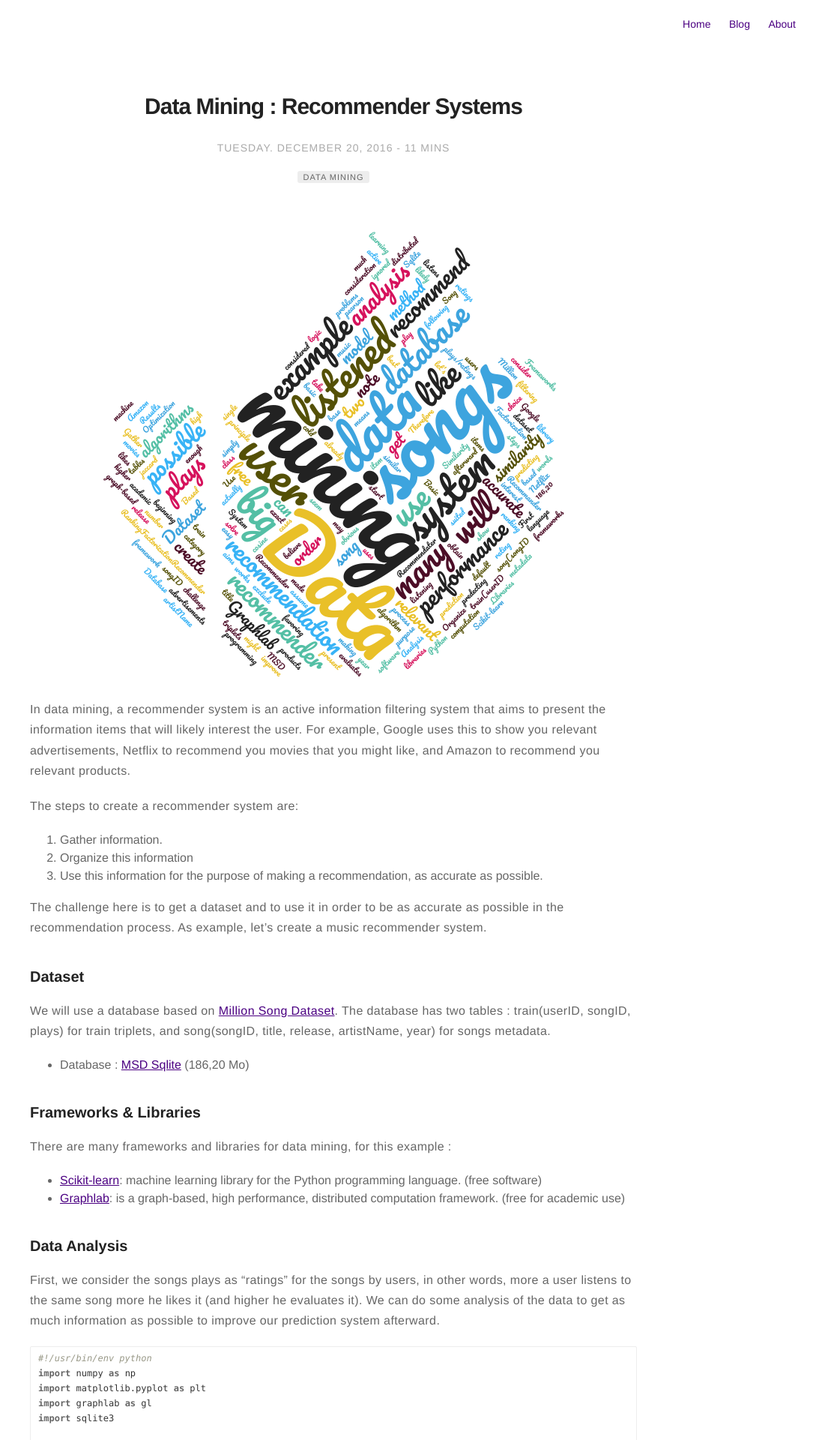
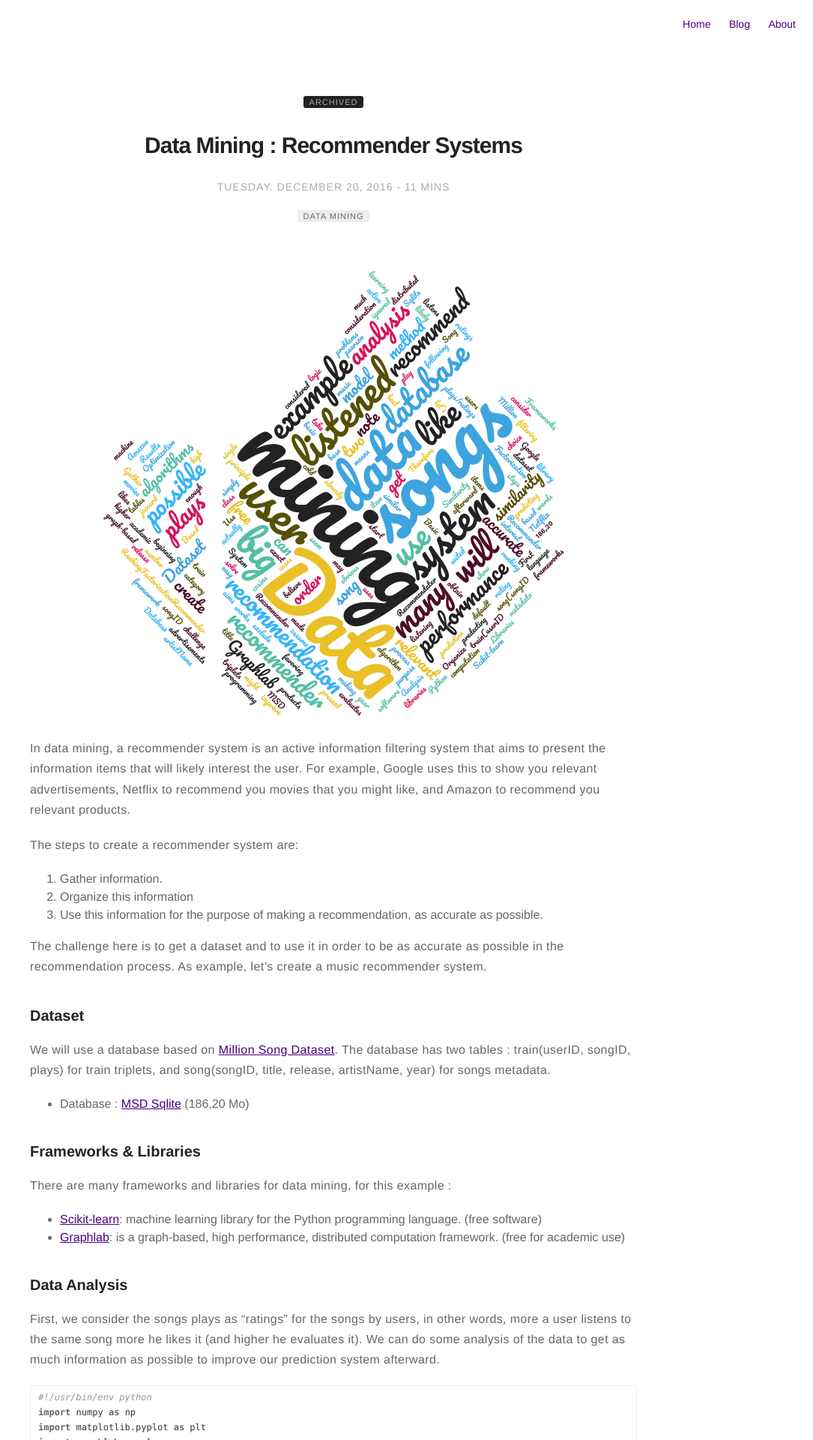
Before and after one commit to aallam/aallam.github.io, a Jekyll site: the page built from _posts/2016-12-20-data-mining-recommender-systems.md, in a window 1280 px wide. Shown: the top 1920 px of the page at 75% size, without its empty margins (195-1280 px from the left). Built offline with Jekyll 4.4.1, drawn with Linux system fonts in a browser that asks for light colours.

Commit message:
Add archived tag

```diff
--- a/_layouts/post.html
+++ b/_layouts/post.html
@@ -4,6 +4,10 @@ layout: page
 
 {% if page.image and page.headerImage %}
     <img class="title-image" src="{{ page.image }}" alt="{{ page.title }}">
+{% endif %}
+
+{% if page.archived %}
+    <div class="archived"><span class="item">archived</span></div>
 {% endif %}
 
 <h1 class="title">{{ page.title }}</h1>
--- a/_sass/pages/post.sass
+++ b/_sass/pages/post.sass
@@ -21,12 +21,34 @@
     > .date
         margin-bottom: 2rem
 
+    > .archived
+        font-weight: 300
+        font-size: 1.4rem
+        text-transform: uppercase
+        text-align: center
+        display: block
+        margin-bottom: 3rem
+        letter-spacing: 1px
+        -webkit-font-smoothing: antialiased
+        text-rendering: optimizeLegibility
+
     > .post-tags > .item
         padding: 2px 8px
         border-radius: 3px
         font-size: 1.1rem
         background: $epsilon
         color: $alpha
+        letter-spacing: 1px
+        margin: 3px 1px
+        text-decoration: none
+        display: inline-block
+
+    > .archived > .item
+        padding: 2px 8px
+        border-radius: 3px
+        font-size: 1.1rem
+        background: $beta
+        color: $gama
         letter-spacing: 1px
         margin: 3px 1px
         text-decoration: none
```
Also changed, not shown: _posts/2016-12-20-data-mining-recommender-systems.md (+1 -0 lines).
